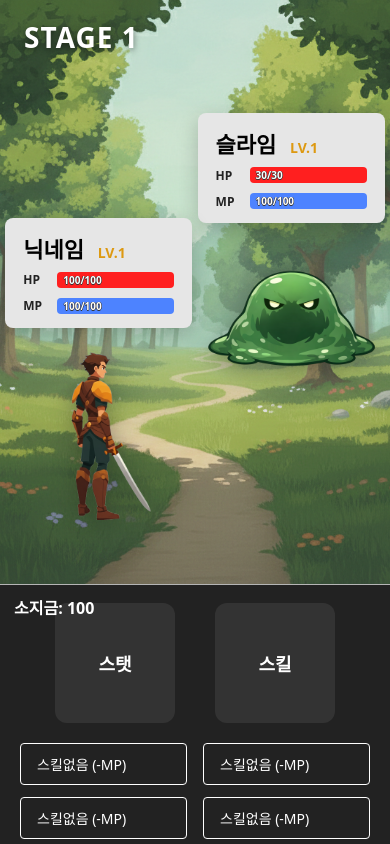
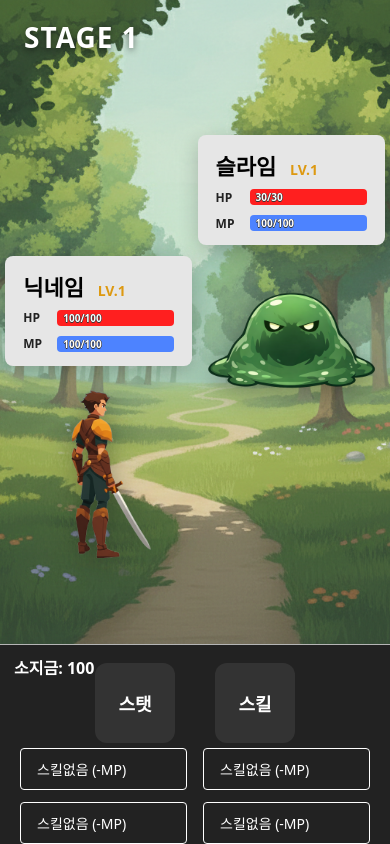
Before and after one commit to packjs0313/Remake_RPG_game, a React (Vite) app in the folder client/: page / in a window 390 px wide. Built offline with nearby package versions, Linux system fonts and the light colour scheme; a web font is replaced by a local one.

Commit message:
반응형 하단메뉴 높이 수정

```diff
--- a/client/src/css/index.css
+++ b/client/src/css/index.css
@@ -230,17 +230,18 @@
     justify-self: center;
     align-self: center;
   }
-  .game-scene {
-    height: calc(100vh - 260px)
-  }
+
   .bottom-bar {
     grid-template-columns: 1fr;
-    height: 260px;
+    gap: 5px;
   }
-
   .action-buttons {
     justify-content: center;
     padding: 0;
+  }
+  .action-buttons button {
+    width: 80px;
+    height: 80px;
   }
 }
 
```
